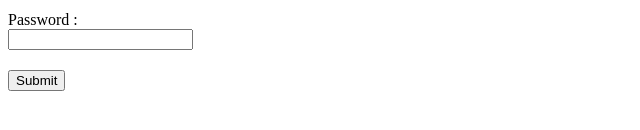
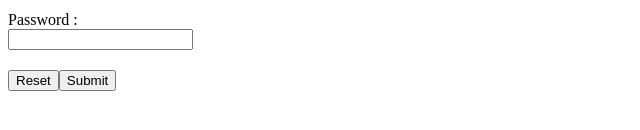
Before and after one commit to absurdengineer/vue-first-app, a Vue app: page / in a window 1280 px wide. Shown: the part 170-300 px from the top of the page, without its empty margins (0-640 px from the left). Built offline with nearby package versions, Linux system fonts and the light colour scheme.

Commit message:
Named and Default Slots.

```diff
--- a/src/App.vue
+++ b/src/App.vue
@@ -1,6 +1,9 @@
 <template>
   <h1>Vue Application</h1>
-  <login-form name="Login Form" :handleSubmit="handleSubmit">
+  <login-form :handleSubmit="handleSubmit">
+    <template v-slot:description>
+      <h3>Login Form</h3>
+    </template>
     <custom-input
       v-for="field in fields"
       :key="field"
@@ -10,6 +13,10 @@
       :required="field.required"
       @custom-input="handleInput"
     />
+    <template v-slot:buttons>
+      <button type="reset" class="mt-20">Reset</button>
+      <button class="mt-20">Submit</button>
+    </template>
   </login-form>
 </template>
 
--- a/src/components/LoginForm.vue
+++ b/src/components/LoginForm.vue
@@ -1,8 +1,8 @@
 <template>
-  <h3>{{ name }}</h3>
+  <slot name="description"></slot>
   <form @submit.prevent="handleSubmit">
     <slot></slot>
-    <button class="mt-20">Submit</button>
+    <slot name="buttons"></slot>
   </form>
 </template>
 
@@ -10,7 +10,7 @@
 export default {
   name: "LoginForm",
   components: {},
-  props: ["name", "handleSubmit"],
+  props: ["handleSubmit"],
 };
 </script>
 
```
